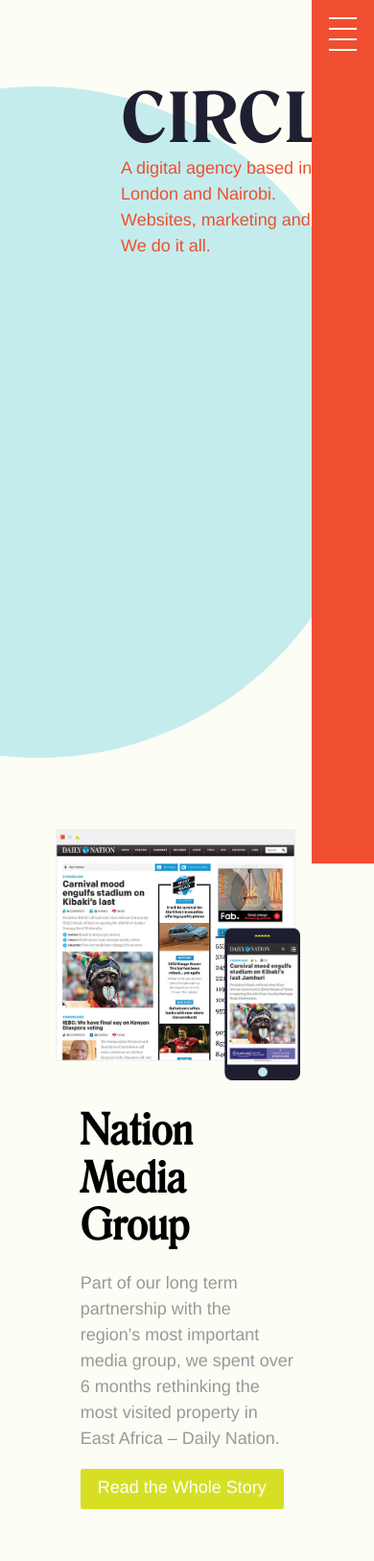
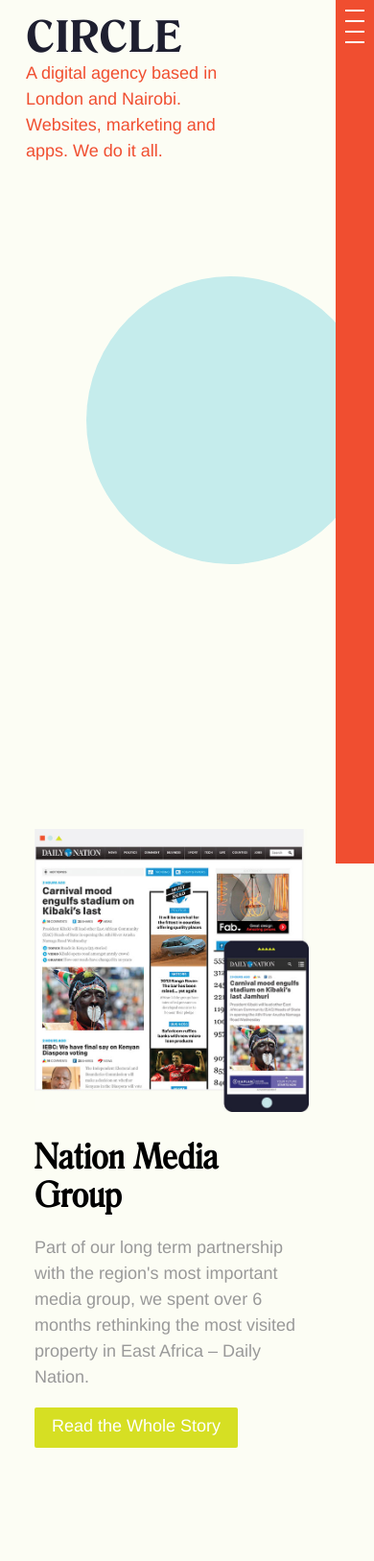
Before and after one commit to ryanhbowman/circle-site, a Jekyll site: the page built from index.html, in a window 390 px wide. Shown: the whole page at 96% size. Built offline with Jekyll 4.4.1, drawn with Linux system fonts in a browser that asks for light colours; after the commit the page ends 1563 px from its top, so only the background shows below that.

Commit message:
mobile styles

```diff
--- a/_sass/_grid.sass
+++ b/_sass/_grid.sass
@@ -44,22 +44,35 @@
     span.break
       display: block
 
-@media only screen and (min-device-width:768px) and (max-device-width :1024px) and (orientation: portrait)
+// @media only screen and (min-device-width:768px) and (max-device-width :1024px) and (orientation: portrait)
+//   .project
+//     article
+//       width: 80%
+//       margin-left: 7%
+//       margin-right: 0
+//       float: none
+//       margin-bottom: 1.5em
+//     aside
+//       width: 70%
+//       margin-left: 15%
+//       margin-top: 0
+//       span.break
+//         display: inline
+
+@media all and (max-width: 660px)
   .project
     article
-      width: 80%
-      margin-left: 7%
+      width: 90%
+      margin-left: 0%
       margin-right: 0
       float: none
       margin-bottom: 1.5em
     aside
-      width: 70%
-      margin-left: 15%
+      width: 90%
+      margin-left: 0%
       margin-top: 0
       span.break
         display: inline
-
-
 //
 // .one
 //   @include span-columns(1)
--- a/_sass/_layout.scss
+++ b/_sass/_layout.scss
@@ -38,8 +38,9 @@
     width: 770px;
     height: 770px;
   }
+}
 
-}
+
 .triangle {
   transition: all .2s ease-in-out;
   height: 0;
@@ -58,6 +59,26 @@
   top: 35%;
   z-index: 0;
 }
+
+@media all and (max-width: 660px) {
+  .circle {
+    width: 300px;
+    height: 300px;
+    top: 32%;
+  }
+  .triangle-container {
+    right: 80px;
+    top: 54%;
+  }
+  .triangle {
+    border-left-width: 140px;
+    border-right-width: 140px;
+    border-bottom-width: 200px;
+
+  }
+
+}
+
 @media only screen and (min-device-width:768px) and (max-device-width :1024px) and (orientation: portrait) {
   .triangle-container {
     right: 400px;
@@ -80,3 +101,15 @@
   // transform: translate(-25%, -25%);
   z-index: 1;
 }
+
+h4.explain {
+  max-width: 230px;
+}
+
+@media all and (max-width: 660px) {
+  .left-block {
+    top: 1em;
+    left: 1.5em;
+  }
+
+}
--- a/_sass/_menu.scss
+++ b/_sass/_menu.scss
@@ -134,12 +134,7 @@
 	}
 }
 
-@media only screen and (min-device-width: 100px) and (max-device-width: 667px) {
-  #trigger-overlay {
-		width: 30px;
-		padding: 5px;
-	}
-}
+
 
 @media screen and (max-height: 30.5em) {
 	.overlay nav {
@@ -150,3 +145,10 @@
 		min-height: 34px;
 	}
 }
+
+@media all and (max-width: 660px) {
+	#trigger-overlay {
+		width: 40px;
+		padding: 1px 10px;
+	}
+}
--- a/_sass/_typography.sass
+++ b/_sass/_typography.sass
@@ -39,6 +39,7 @@
   margin-top: 0
 
 
+
 h1
   font-family: "garamond-premier-pro-display"
   font-weight: 300
@@ -50,6 +51,9 @@
     font-weight: 700
     color: $dark-blue
     text-align: left
+
+
+
 h2
   font-size: 2.5em
   line-height: 1.1em
@@ -66,6 +70,12 @@
   font-weight: 400
   text-align: left
   color: $red
+@media all and (max-width: 660px)
+  h1.big
+    font-size: 2.5em
+  h2
+    font-size: 2em
+
 p
   font-size: 1em
   // font-family: "garamond-premier-pro-display", $main-font, helvetica
--- a/index.html
+++ b/index.html
@@ -5,7 +5,7 @@
 <section class="page" id="wrapper">
   <article class="left-block">
     <h1 class="no-margin big">CIRCLE</h1>
-    <h4>A digital agency based in London and Nairobi.<br/>Websites, marketing and apps. We do it all.</h4>
+    <h4 class="explain">A digital agency based in London and Nairobi. Websites, marketing and apps. We do it all.</h4>
   </article>
   <!-- <div class="spin-container">
     <div class="spinner">
```
